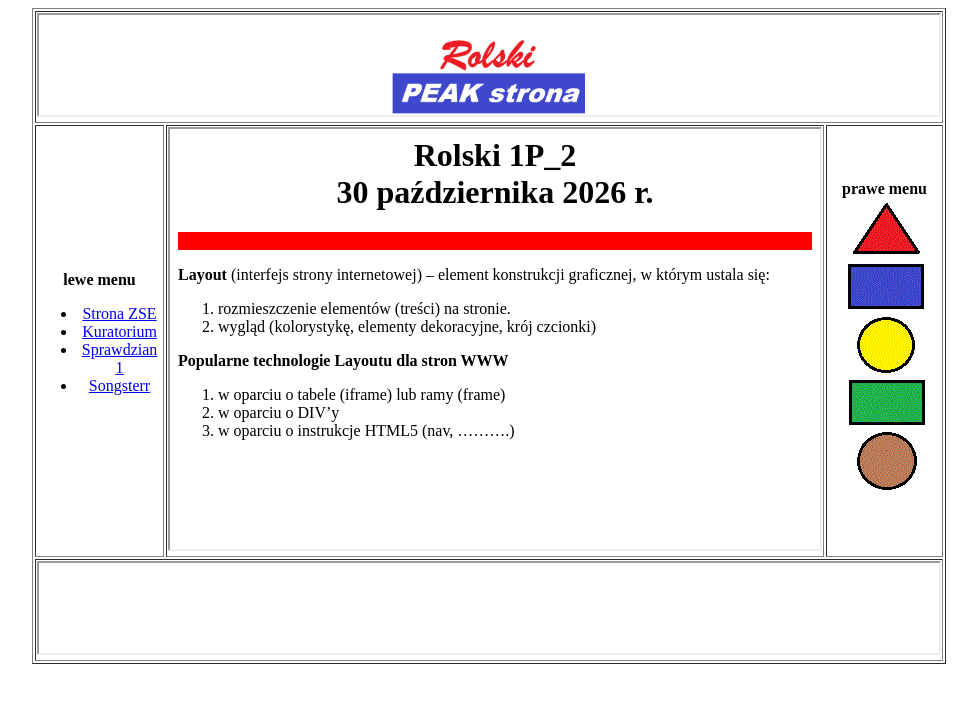
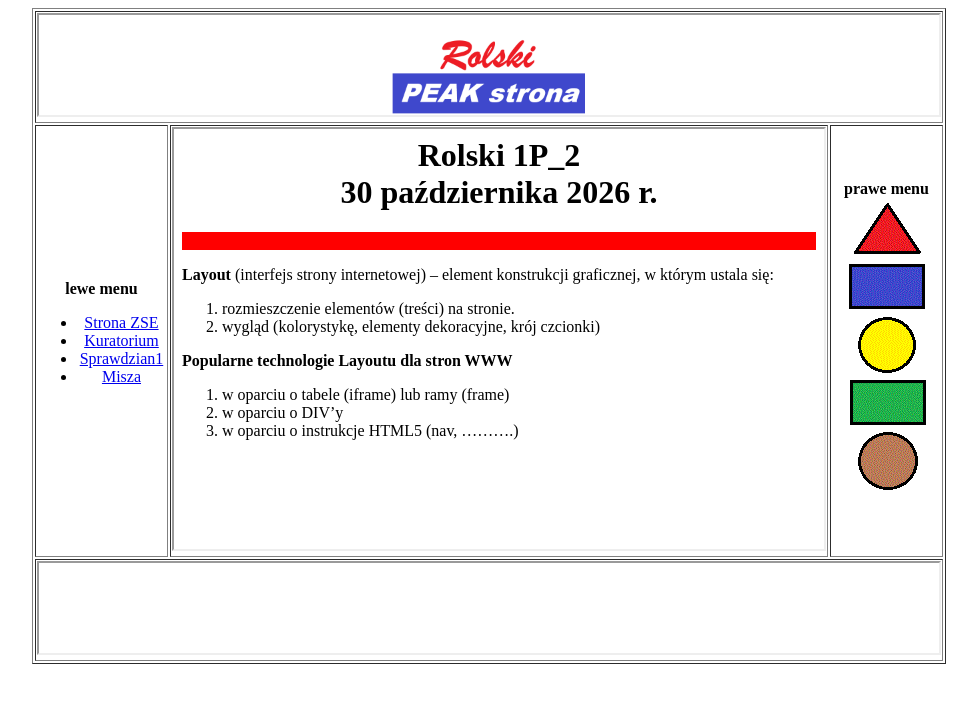
Before and after one commit to NiksonZSExP/Nastepna-strona, a plain HTML site: page index.html in a window 1280 px wide. Shown: the whole page, without its empty margins (151-1128 px from the left). Drawn offline with Linux system fonts and the light colour scheme.

Commit message:
Misza
Bimbimbambam

```diff
--- a/index.html
+++ b/index.html
@@ -33,11 +33,11 @@
   				</li>
 
 				<li>
-				<a href="https://niksonzsexp.github.io/Sprawdzian1/" target="obszar_glowny">Sprawdzian 1</a>
+				<a href="https://niksonzsexp.github.io/Sprawdzian1/" target="obszar_glowny">Sprawdzian1</a>
 				</li>
 
 				<li>
-         		<a href="https://www.songsterr.com/" target="obszar_glowny">Songsterr</a>
+         		<a href="https://miszatkachuk.github.io/zadanie1/" target="obszar_glowny">Misza</a>
   				</li>
 			</ul>
 
```
